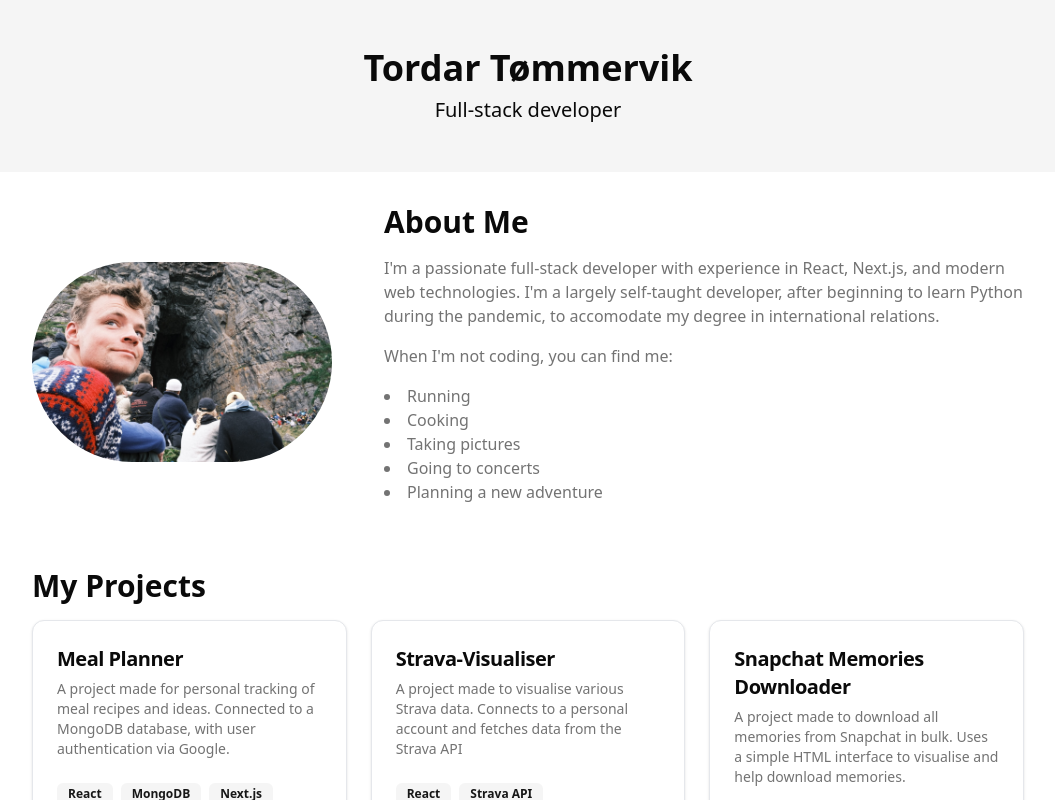
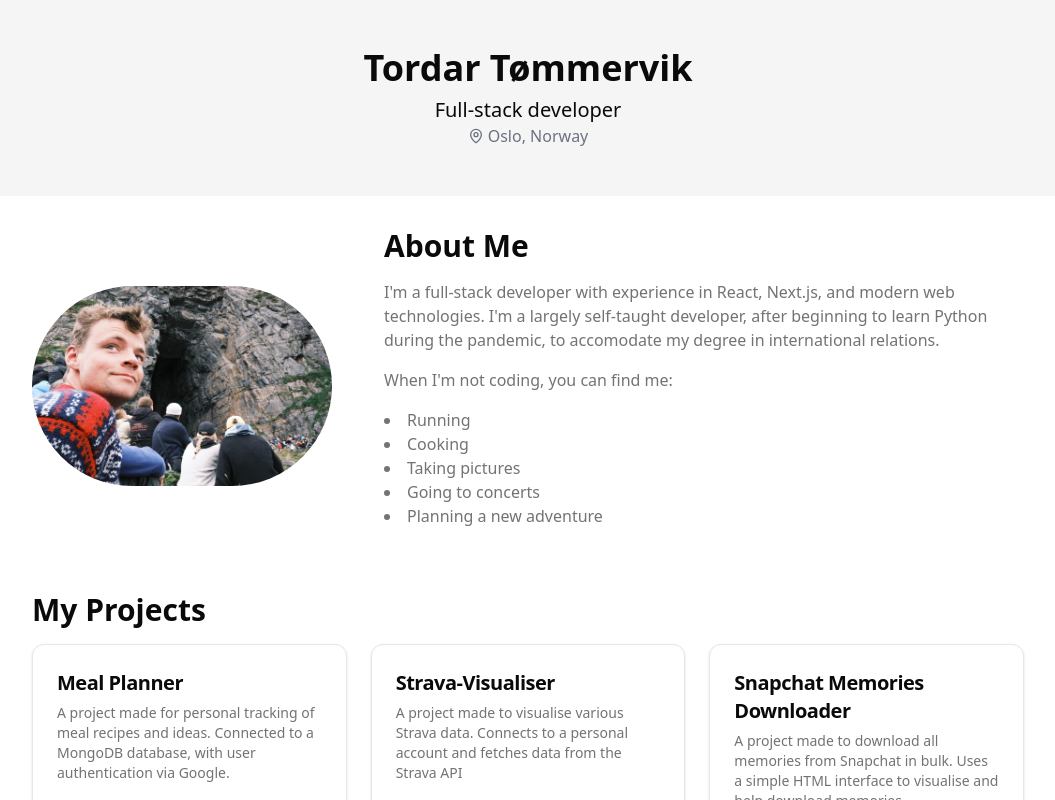
Before and after one commit to tordar/portfolio-template, a Next.js app: page / in a window 1280 px wide. Shown: the top 800 px of the page, without its empty margins (112-1167 px from the left). Built offline with nearby package versions, Linux system fonts and the light colour scheme.

Commit message:
updated about page

```diff
--- a/src/app/layout.tsx
+++ b/src/app/layout.tsx
@@ -1,7 +1,7 @@
 import type { Metadata } from 'next'
 import { Inter } from 'next/font/google'
 import './globals.css'
-import { Github, Linkedin, Mail } from 'lucide-react'
+import { Github, Linkedin, Mail, MapPin } from 'lucide-react'
 import { SongRecommendationButton } from '../components/SongRecommendation'
 
 
@@ -29,6 +29,10 @@ export default function RootLayout({
             <header className="bg-muted py-12 text-center">
                 <h1 className="text-4xl font-bold mb-2">Tordar Tømmervik</h1>
                 <p className="text-xl">Full-stack developer</p>
+                <p className="text-gray-500 flex items-center justify-center">
+                    <MapPin className="w-4 h-4 mr-1"/>
+                    Oslo, Norway
+                </p>
             </header>
 
             <main className="flex-grow container mx-auto px-4 max-w-5xl py-8">
@@ -37,7 +41,7 @@ export default function RootLayout({
 
             <footer className="bg-muted py-6 mt-12">
 
-                <div className="container mx-auto px-4 flex justify-center space-x-4">
+            <div className="container mx-auto px-4 flex justify-center space-x-4">
                     <a href="https://github.com/tordar" target="_blank" rel="noopener noreferrer">
                         <Github className="h-6 w-6"/>
                     </a>
--- a/src/components/AboutMe.tsx
+++ b/src/components/AboutMe.tsx
@@ -16,7 +16,7 @@ export default function AboutMe() {
             <div className="md:w-2/3">
                 <h2 className="text-3xl font-semibold mb-4">About Me</h2>
                 <p className="text-muted-foreground mb-4">
-                    I&apos;m a passionate full-stack developer with experience in React, Next.js, and modern web technologies.
+                    I&apos;m a full-stack developer with experience in React, Next.js, and modern web technologies.
                     I&apos;m a largely self-taught developer, after beginning to learn Python during the pandemic, to accomodate
                     my degree in international relations.
                 </p>
```
